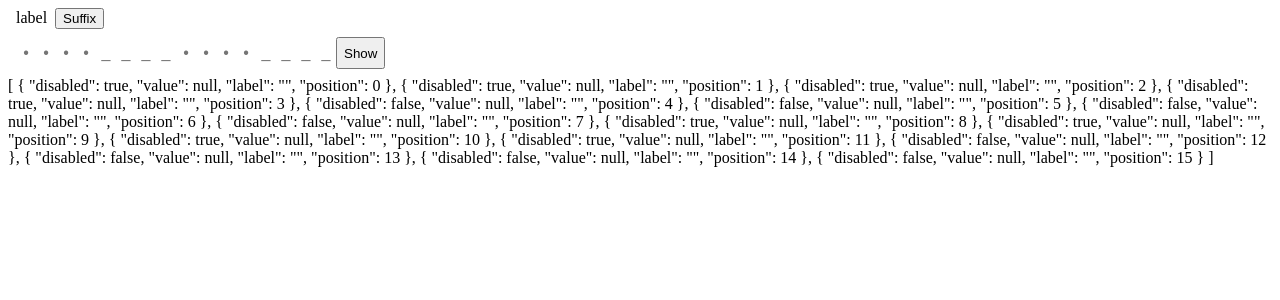
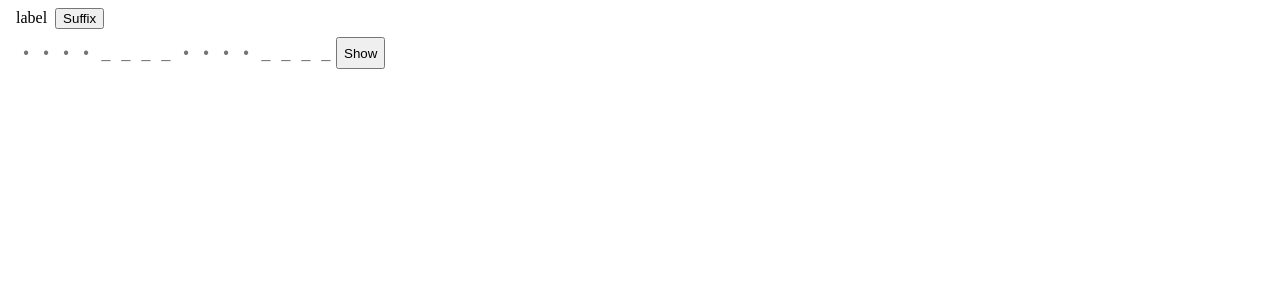
Before and after one commit to aquilinopintoa/angular-components, an Angular app: page / in a window 1280 px wide. Shown: the top 300 px of the page. Built offline with nearby package versions, Linux system fonts and the light colour scheme.

Commit message:
fixed error

```diff
--- a/src/app/components/input-numeric-mask/input-numeric-mask.component.html
+++ b/src/app/components/input-numeric-mask/input-numeric-mask.component.html
@@ -18,7 +18,4 @@
     >
     <button (click)="handlerToggleShow()">{{hideValue ? 'Show' : 'Hide'}}</button>
   </div>
-  <div>
-    {{inputsMetadata | json}}
-  </div>
 </div>
```
